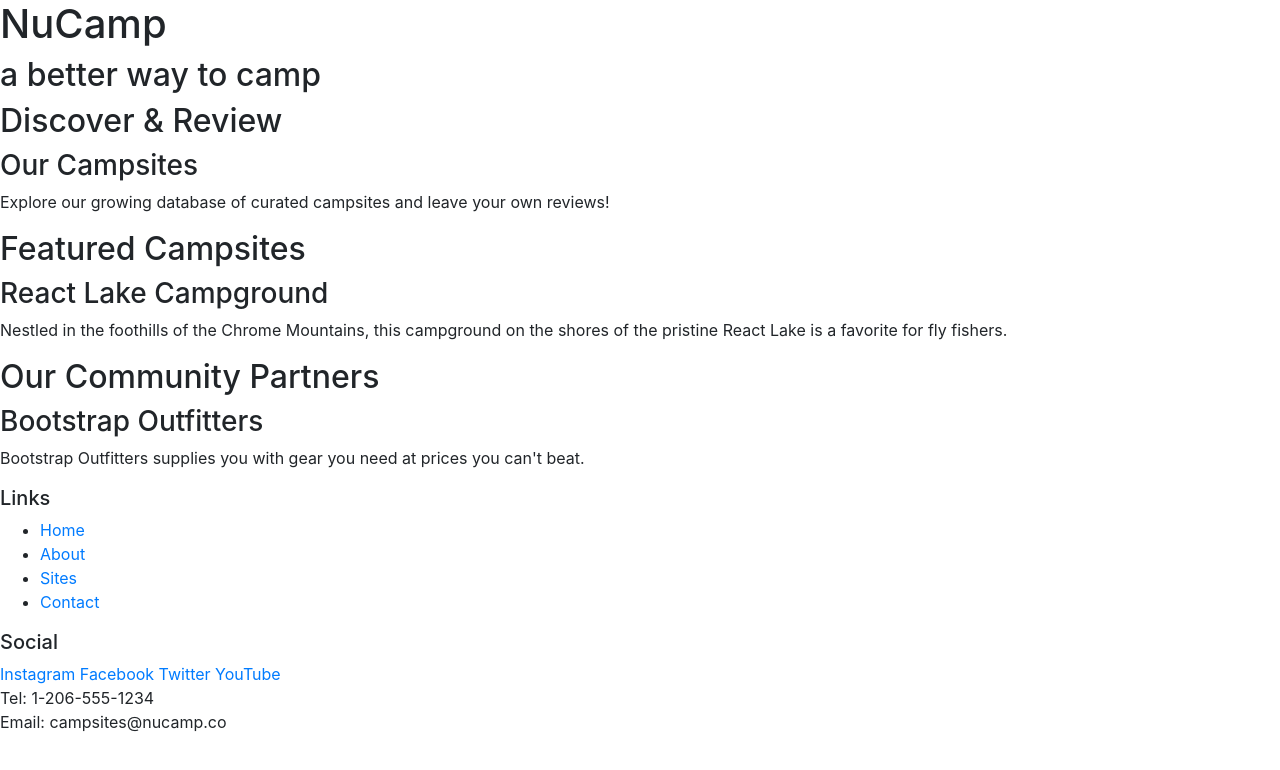
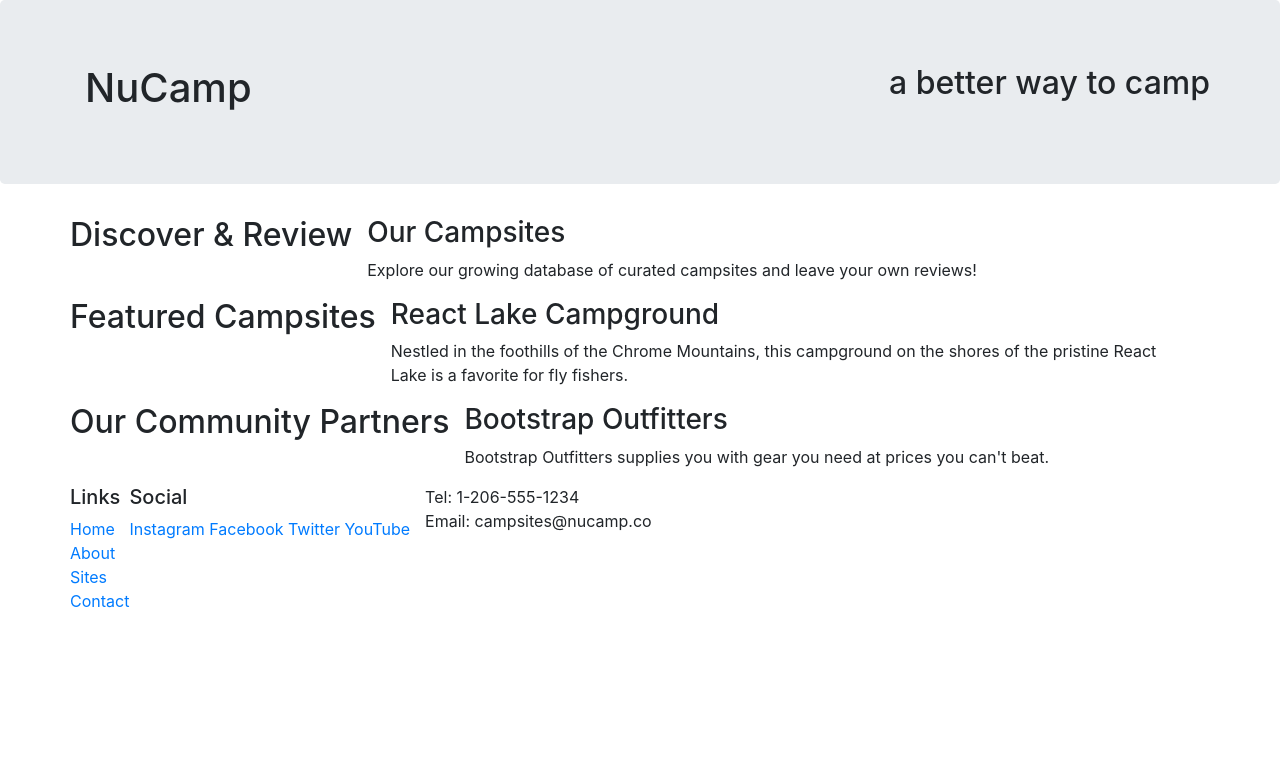
Before and after one commit to Pracasap/Nucampsite, a website: page index.html in a window 1280 px wide. Drawn offline with nearby package versions, Linux system fonts and the light colour scheme.

Commit message:
Bootstrap grid

```diff
--- a/index.html
+++ b/index.html
@@ -14,51 +14,70 @@
 
 <body>
 
-    <header>
-        <div>
-            <h1>NuCamp</h1>
+    <header class="jumbotron">
+        <div class="container">
+            <div class="row">
+                <div class="col"><h1>NuCamp</h1></div>
                 <h2>a better way to camp</h2>
+            </div>
         </div>
     </header>
 
-    <div>
+    <div class="container">
+        <div class="row">
+            <div class="col-sm-4.order-sm-last.col-md-3">
                 <h2>Discover & Review</h2>
+            </div>
+            <div class="col">
                 <h3>Our Campsites</h3>
                 <p>Explore our growing database of curated campsites and leave your own reviews!</p>
             </div>
+        </div>
 
-    <div>
+        <div class="row">
+            <div class="col-sm-4.col-md-3">
                 <h2>Featured Campsites</h2>
+            </div>
+            <div class="col">
                 <h3>React Lake Campground</h3>
                 <p>Nestled in the foothills of the Chrome Mountains, this campground on the shores of the pristine React Lake is a favorite for fly fishers.</p>
             </div>
+        </div>
 
-    <div>
+        <div class="row">
+            <div class="col-sm-4.order-sm-lastcol-md-3">
                 <h2>Our Community Partners</h2>
+            </div>
+            <div class="col">
                 <h3>Bootstrap Outfitters</h3>
                 <p>Bootstrap Outfitters supplies you with gear you need at prices you can't beat.</p>
             </div>
+        </div>
+    </div>
 
     <footer>
-        <div>
+        <div class="container">
+            <div class="row">
+                <div class="col-4.col-sm-2.offset-1">
                     <h5>Links</h5>
-            <ul>
+                    <ul class="list-unstyled">
                         <li><a href="#">Home</a></li>
                         <li><a href="#">About</a></li>
                         <li><a href="#">Sites</a></li>
                         <li><a href="#">Contact</a></li>
                     </ul>
                 </div>
-        <div>
+                <div class="col-6.col-sm-5">
                     <h5>Social</h5>
                     <a href="http://instagram.com/">Instagram</a>
                     <a href="http://facebook.com/">Facebook</a>
                     <a href="http://twitter.com/">Twitter</a>
                     <a href="http://youtube.com/">YouTube</a>
                 </div>
-        <div>
+                <div class="col-sm-4">
                     Tel: 1-206-555-1234<br />
                     Email: campsites@nucamp.co
+                </div>
             </div>
     </footer>
     <script src="node_modules/jquery/dist/jquery.slim.min.js"></script>
```
Lines whose indentation alone changed are shown as unchanged.
